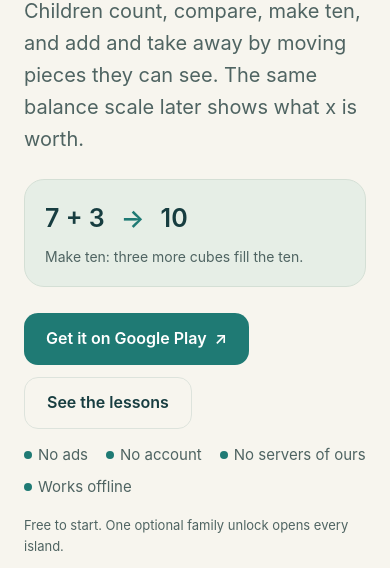
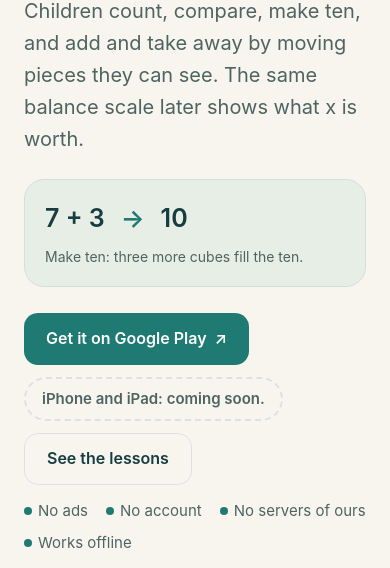
Before and after one commit to a2s8/stempathi-web, a plain HTML site: page index.html in a window 390 px wide. Shown: the part 468-1036 px from the top of the page. Drawn offline with Linux system fonts and the light colour scheme.

Commit message:
iPhone and iPad: coming soon chip beside the Google Play buttons; badge slot ready
Co-Authored-By: Claude Opus 5.5 <noreply@anthropic.com>

```diff
--- a/index.html
+++ b/index.html
@@ -2,7 +2,7 @@
 <html lang="en"><head>
 <meta charset="utf-8"><meta name="viewport" content="width=device-width,initial-scale=1,viewport-fit=cover">
 <meta name="msvalidate.01" content="71A096A8495009E3B7A9AFBDA2B334E0">
-<link rel="icon" href="/img/icon-64.png?v=20261113"><link rel="stylesheet" href="/site.css?v=20261121">
+<link rel="icon" href="/img/icon-64.png?v=20261113"><link rel="stylesheet" href="/site.css?v=20261127">
 <title>STEMpathi: Hands-on Math | Offline math app for ages 5–11, no ads</title>
 <meta name="description" content="STEMpathi: Hands-on Math is a math app for ages 5 to 11. Children move cubes on a balance scale to learn counting, place value and equations. Offline, no ads, no account.">
 <link rel="canonical" href="https://stempathi.sripathi.one/">
@@ -21,7 +21,7 @@
 <h1>Hands-on math for ages 5–11.<br><em>See why it works.</em></h1>
 <p class="lead">Children count, compare, make ten, and add and take away by moving pieces they can see. The same balance scale later shows what x is worth.</p>
 <div class="example" aria-label="Example: seven and three more make ten."><span>7 + 3</span><span class="example-arrow">→</span><span>10</span><small>Make ten: three more cubes fill the ten.</small></div>
-<div class="cta"><a class="button" href="https://play.google.com/store/apps/details?id=one.sripathi.equationexplorer">Get it on Google Play <span aria-hidden="true">↗</span></a><a class="button ghost" href="#how">See the lessons</a></div>
+<div class="cta"><!-- Badge slot: when the founder OKs it, replace this button with <a class="play-badge" href="https://play.google.com/store/apps/details?id=one.sripathi.equationexplorer"><img src="/img/google-play-badge.png" alt="Get it on Google Play" height="60"></a> (official file, unaltered). --><a class="button" href="https://play.google.com/store/apps/details?id=one.sripathi.equationexplorer">Get it on Google Play <span aria-hidden="true">↗</span></a><span class="soon-chip">iPhone and iPad: coming soon.</span><a class="button ghost" href="#how">See the lessons</a></div>
 <ul class="facts"><li>No ads</li><li>No account</li><li>No servers of ours</li><li>Works offline</li></ul><p class="beta-note">Free to start. One optional family unlock opens every island.</p>
 </div><figure class="hero-preview"><div class="phone"><a href="/img/k3-scale-20261118.jpg" aria-label="Open the full balance lesson screenshot"><img src="/img/k3-scale-20261118.jpg" width="360" height="800" alt="Make the scale level: five cubes on one pan and none on the other. Avi points and says: Make the scale level." fetchpriority="high"></a></div><figcaption>App capture · November 18</figcaption></figure></div></div>
 
@@ -51,7 +51,7 @@
 <section id="join"><div class="wrap">
 <div class="eyebrow">Get the app</div><h2>Install it from Google Play.</h2>
 <p class="lead">STEMpathi is free to download and free to start. Play the free islands together first. If it helps, a grown-up can open every island with one family unlock in the grown-ups area.</p>
-<div class="cta"><a class="button" href="https://play.google.com/store/apps/details?id=one.sripathi.equationexplorer">Get it on Google Play <span aria-hidden="true">↗</span></a><a class="button ghost" href="/faq/">Parent FAQ</a></div>
+<div class="cta"><!-- Badge slot: when the founder OKs it, replace this button with <a class="play-badge" href="https://play.google.com/store/apps/details?id=one.sripathi.equationexplorer"><img src="/img/google-play-badge.png" alt="Get it on Google Play" height="60"></a> (official file, unaltered). --><a class="button" href="https://play.google.com/store/apps/details?id=one.sripathi.equationexplorer">Get it on Google Play <span aria-hidden="true">↗</span></a><span class="soon-chip">iPhone and iPad: coming soon.</span><a class="button ghost" href="/faq/">Parent FAQ</a></div>
 <p class="preview-note">Android phones and tablets. iPhone and iPad: coming soon. Questions? <a href="/support/">Contact us</a>.</p>
 </div></section>
 </main><footer><div class="wrap"><div class="row"><div><strong>STEMpathi: Hands-on Math</strong><br>Made by Sripathi.One<br>© 2026 Sripathi.One. All rights reserved.</div><ul><li><a href="/how-it-teaches/">How it teaches</a></li><li><a href="/faq/">FAQ</a></li><li><a href="/privacy/">Privacy policy</a></li><li><a href="/support/">Support</a></li><li><a href="/terms/">Terms</a></li><li><a href="https://sripathi.one">Sripathi.One</a></li></ul></div><p class="footer-note">This page uses no analytics or advertising trackers. Screenshots are app captures from November 2026 builds, including version 1.0.</p></div></footer>
--- a/site.css
+++ b/site.css
@@ -103,3 +103,7 @@ section{scroll-margin-top:88px}
 
 .trust-cards{grid-template-columns:repeat(auto-fit,minmax(230px,1fr))}
 #trust{padding:56px 0}
+
+.soon-chip{display:inline-flex;align-items:center;min-height:44px;padding:8px 16px;border:2px dashed var(--line);border-radius:999px;color:var(--muted);font-weight:600;font-size:15px;background:transparent;cursor:default;vertical-align:middle}
+/* Google Play badge, used once the founder OKs the official file: 60px high, never recoloured or stretched; the margin keeps Google's clear space (one quarter of the badge height) */
+.play-badge{display:inline-block;margin:15px 15px 15px 0;line-height:0}.play-badge img{height:60px;width:auto;display:block}
```
Also changed, not shown: get/index.html (+2 -2 lines).
